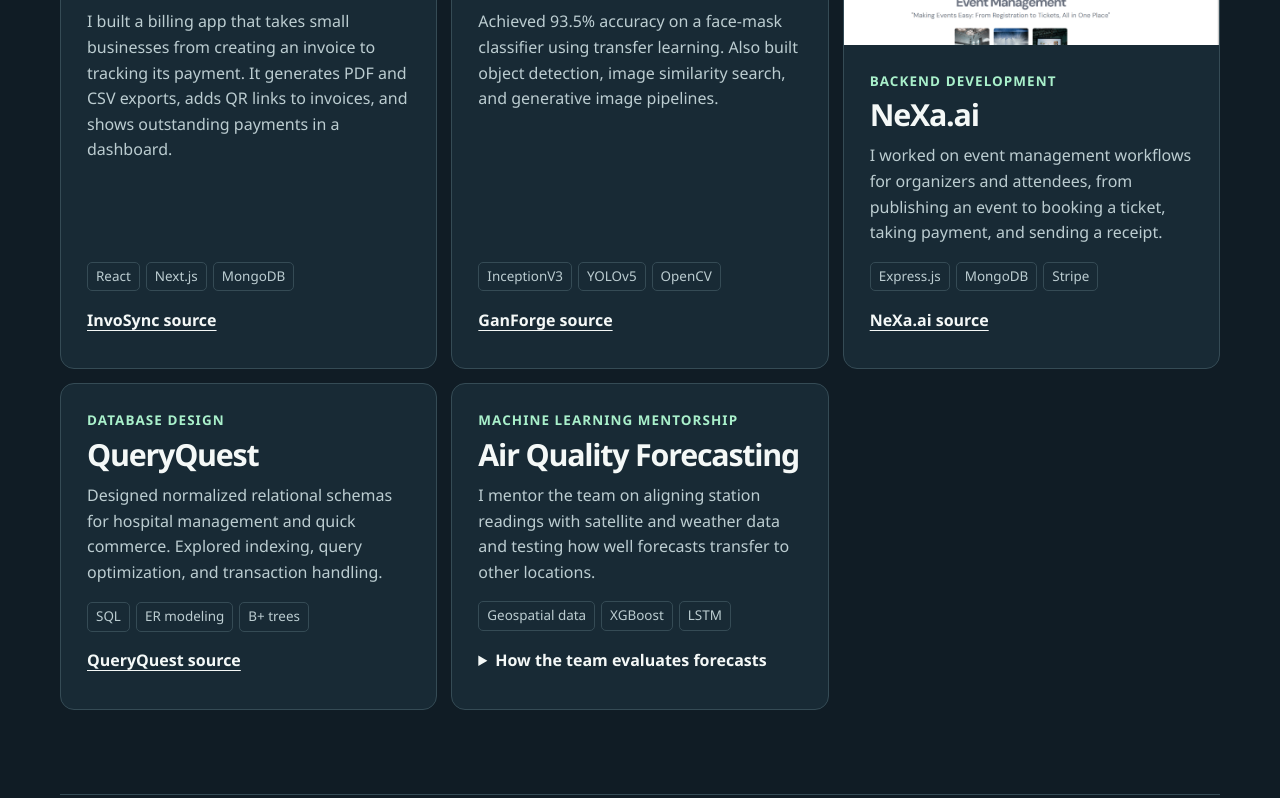
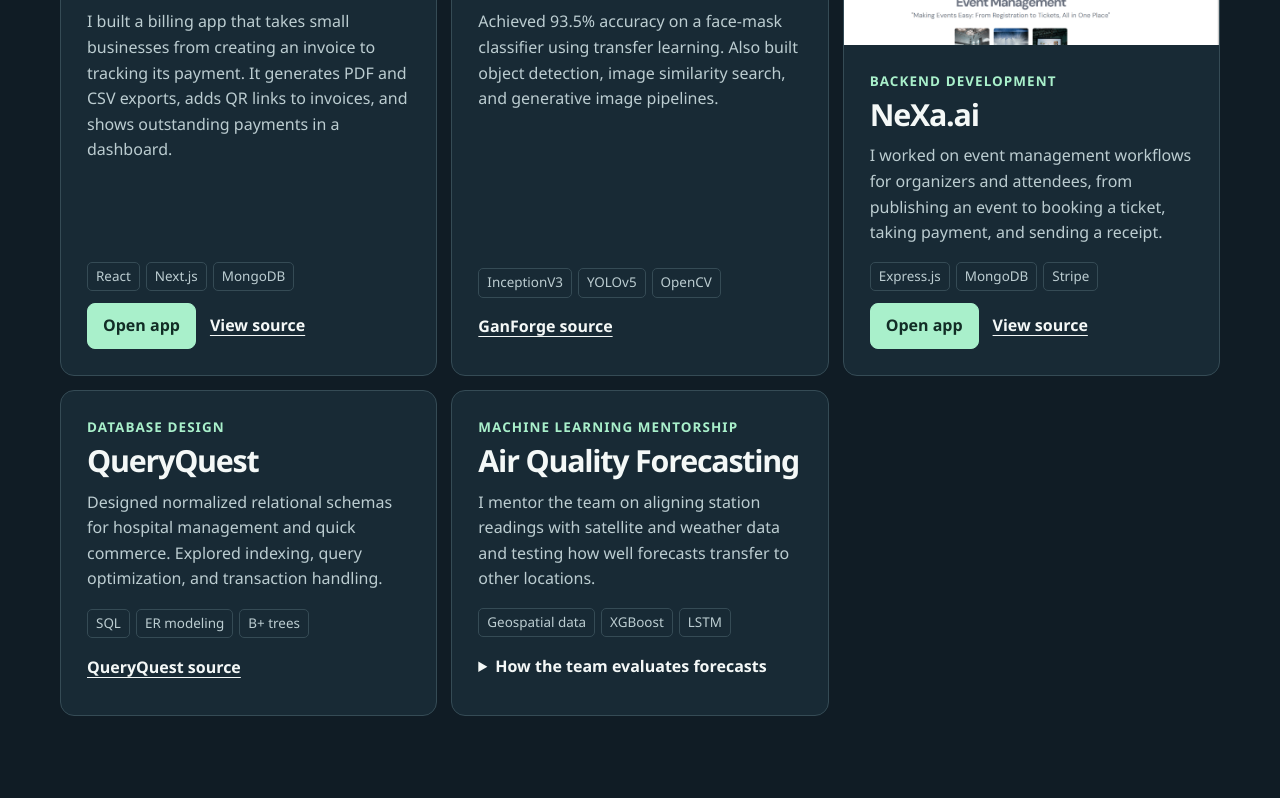
Before and after one commit to Gewissen65/portfolio, a plain HTML site: page index.html in a window 1280 px wide. Shown: the part 958-1756 px from the top of the page. Drawn offline with Linux system fonts and the light colour scheme.

Commit message:
Add documented NeXa.ai and InvoSync app links

```diff
--- a/index.html
+++ b/index.html
@@ -79,6 +79,8 @@ header { border-bottom: 1px solid var(--line) }
 .tags { display: flex; flex-wrap: wrap; gap: 6px; margin: auto 0 0; padding: 0; list-style: none }
 .tags li { padding: 3px 8px; border: 1px solid var(--line); border-radius: 5px; color: var(--muted); font-size: .84rem }
 .text-link { display: inline-flex; align-items: center; align-self: flex-start; min-height: 44px; margin-top: 7px; color: var(--ink); text-underline-offset: 4px; font-weight: 680 }
+.project-links { display: flex; flex-wrap: wrap; align-items: center; gap: 8px 14px; margin-top: 12px }
+.project-links .text-link { margin-top: 0 }
 .project details { margin-top: 8px; color: var(--muted) }
 .project summary { min-height: 44px; padding-block: 9px; cursor: pointer; color: var(--ink); font-weight: 680 }
 .about { display: grid; grid-template-columns: minmax(0,.7fr) minmax(0,1.3fr); gap: 24px; margin-top: clamp(38px,8vw,84px); padding-block: 30px; border-block: 1px solid var(--line) }
@@ -130,9 +132,9 @@ footer { border-top: 1px solid var(--line); padding: 15px 0; font-size: .9rem; c
 <section class="work" id="work" aria-labelledby="work-title">
 <h2 id="work-title">Selected projects</h2>
 <div class="grid">
-<article class="project"><div class="project-body"><p class="kind">Full-stack application</p><h3>InvoSync</h3><p class="description">I built a billing app that takes small businesses from creating an invoice to tracking its payment. It generates PDF and CSV exports, adds QR links to invoices, and shows outstanding payments in a dashboard.</p><ul class="tags"><li>React</li><li>Next.js</li><li>MongoDB</li></ul><a class="text-link" href="https://github.com/Gewissen65/InvoSync">InvoSync source</a></div></article>
+<article class="project"><div class="project-body"><p class="kind">Full-stack application</p><h3>InvoSync</h3><p class="description">I built a billing app that takes small businesses from creating an invoice to tracking its payment. It generates PDF and CSV exports, adds QR links to invoices, and shows outstanding payments in a dashboard.</p><ul class="tags"><li>React</li><li>Next.js</li><li>MongoDB</li></ul><div class="project-links"><a class="button primary" href="https://client-navy-rho.vercel.app/" aria-label="Open InvoSync app">Open app</a><a class="text-link" href="https://github.com/Gewissen65/InvoSync" aria-label="View InvoSync source">View source</a></div></div></article>
 <article class="project"><div class="project-body"><p class="kind">Computer vision</p><h3>GanForge</h3><p class="description">Achieved 93.5% accuracy on a face-mask classifier using transfer learning. Also built object detection, image similarity search, and generative image pipelines.</p><ul class="tags"><li>InceptionV3</li><li>YOLOv5</li><li>OpenCV</li></ul><a class="text-link" href="https://github.com/Gewissen65/GanForge">GanForge source</a></div></article>
-<article class="project"><figure class="project-shot"><img src="assets/nexa-landing.png" alt="Screenshot of the NeXa.ai event platform landing page" width="1732" height="882" loading="lazy" decoding="async"></figure><div class="project-body"><p class="kind">Backend development</p><h3>NeXa.ai</h3><p class="description">I worked on event management workflows for organizers and attendees, from publishing an event to booking a ticket, taking payment, and sending a receipt.</p><ul class="tags"><li>Express.js</li><li>MongoDB</li><li>Stripe</li></ul><a class="text-link" href="https://github.com/Gewissen65/NeXa.ai">NeXa.ai source</a></div></article>
+<article class="project"><figure class="project-shot"><img src="assets/nexa-landing.png" alt="Screenshot of the NeXa.ai event platform landing page" width="1732" height="882" loading="lazy" decoding="async"></figure><div class="project-body"><p class="kind">Backend development</p><h3>NeXa.ai</h3><p class="description">I worked on event management workflows for organizers and attendees, from publishing an event to booking a ticket, taking payment, and sending a receipt.</p><ul class="tags"><li>Express.js</li><li>MongoDB</li><li>Stripe</li></ul><div class="project-links"><a class="button primary" href="https://nexa-client-five.vercel.app/" aria-label="Open NeXa.ai app">Open app</a><a class="text-link" href="https://github.com/Gewissen65/NeXa.ai" aria-label="View NeXa.ai source">View source</a></div></div></article>
 <article class="project"><div class="project-body"><p class="kind">Database design</p><h3>QueryQuest</h3><p class="description">Designed normalized relational schemas for hospital management and quick commerce. Explored indexing, query optimization, and transaction handling.</p><ul class="tags"><li>SQL</li><li>ER modeling</li><li>B+ trees</li></ul><a class="text-link" href="https://github.com/Gewissen65/QueryQuest">QueryQuest source</a></div></article>
 <article class="project"><div class="project-body"><p class="kind">Machine learning mentorship</p><h3>Air Quality Forecasting</h3><p class="description">I mentor the team on aligning station readings with satellite and weather data and testing how well forecasts transfer to other locations.</p><ul class="tags"><li>Geospatial data</li><li>XGBoost</li><li>LSTM</li></ul><details><summary>How the team evaluates forecasts</summary><p>The team compares models on held-out locations and tracks MAE, RMSE, and R². The dashboard is designed to show forecasts and pollution hotspots for cities outside the training set.</p></details></div></article>
 </div>
```
